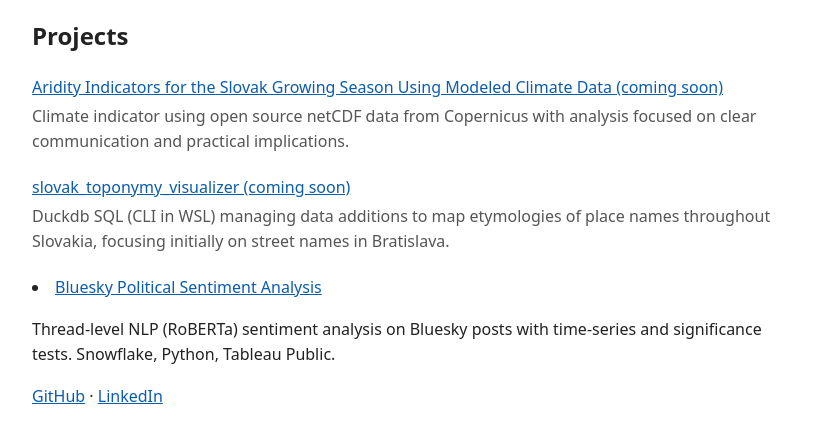
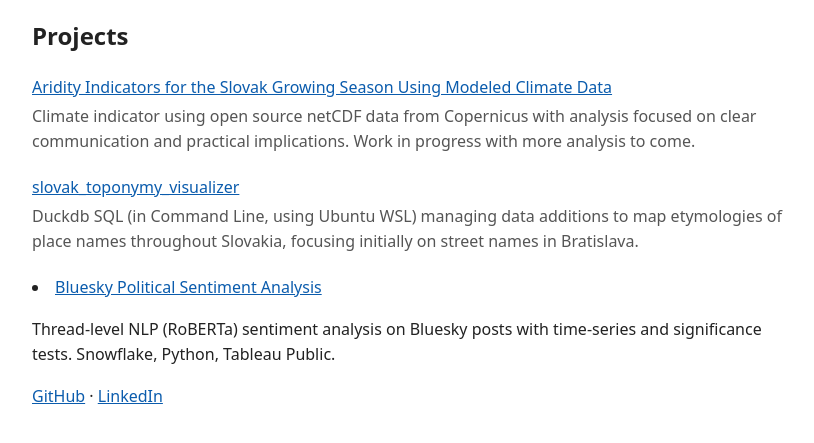
Before and after one commit to Stephen-Chastain/Stephen-Chastain.github.io, a plain HTML site: page index.html in a window 1280 px wide. Shown: the part 159-602 px from the top of the page, without its empty margins (228-1042 px from the left). Drawn offline with Linux system fonts and the light colour scheme.

Commit message:
main page text update for STV launch.

```diff
--- a/index.html
+++ b/index.html
@@ -15,12 +15,12 @@
     <h2>Projects</h2>
     <ul class="projects">
       <li>
-        <a href="climate_risk_slovakia/">Aridity Indicators for the Slovak Growing Season Using Modeled Climate Data (coming soon)</a>
-        <p>Climate indicator using open source netCDF data from Copernicus with analysis focused on clear communication and practical implications.</p>
+        <a href="climate_risk_slovakia/">Aridity Indicators for the Slovak Growing Season Using Modeled Climate Data</a>
+        <p>Climate indicator using open source netCDF data from Copernicus with analysis focused on clear communication and practical implications. Work in progress with more analysis to come.</p>
       </li>
 	  <li>
-		<a href="slovak_toponymy_visualizer">slovak_toponymy_visualizer (coming soon)</a>
-		<p>Duckdb SQL (CLI in WSL) managing data additions to map etymologies of place names throughout Slovakia, focusing initially on street names in Bratislava.</p>
+		<a href="slovak_toponymy_visualizer">slovak_toponymy_visualizer</a>
+		<p>Duckdb SQL (in Command Line, using Ubuntu WSL) managing data additions to map etymologies of place names throughout Slovakia, focusing initially on street names in Bratislava.</p>
     </ul>
 
     <li>
```
